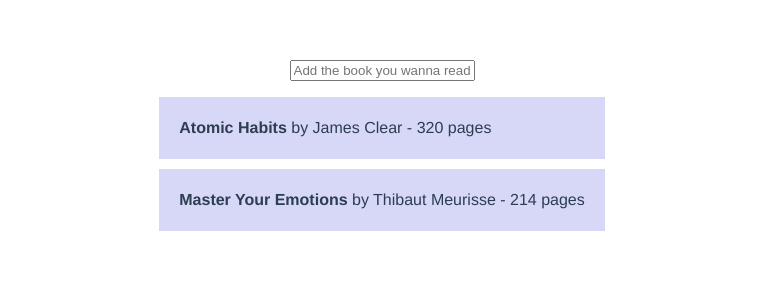
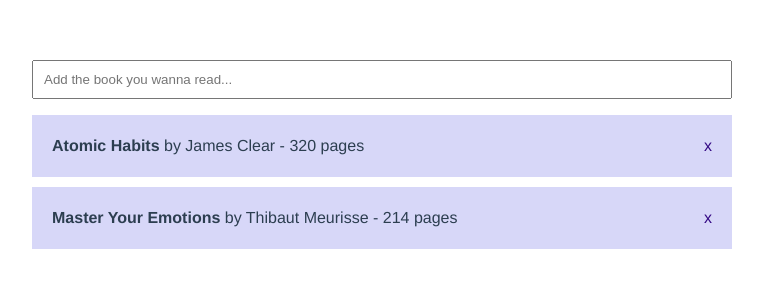
Before and after one commit to zaaraa-z/to-read-list, a Vue app: page / in a window 1280 px wide. Shown: the top 300 px of the page, without its empty margins (258-1021 px from the left). Built offline with nearby package versions, Linux system fonts and the light colour scheme.

Commit message:
add styles

```diff
--- a/src/App.vue
+++ b/src/App.vue
@@ -16,6 +16,10 @@
 </script>
 
 <style>
+* {
+  box-sizing: border-box;
+}
+
 #app {
   font-family: Avenir, Helvetica, Arial, sans-serif;
   -webkit-font-smoothing: antialiased;
--- a/src/components/BooksList.vue
+++ b/src/components/BooksList.vue
@@ -8,7 +8,7 @@
       <li v-for="(item, index) in books" :key="index">
         <p>
           <strong>{{ item.title }}</strong> by {{ item.author }} -
-          {{ item.pages }} pages
+          {{ item.pages }} pages <span>x</span>
         </p>
       </li>
     </ul>
@@ -39,20 +39,39 @@
 
 <style scoped>
 section {
+  width: 80%;
+  max-width: 700px;
   display: flex;
   flex-direction: column;
   justify-content: center;
   align-items: center;
+  margin: auto;
+}
+
+form {
+  width: 100%;
+}
+
+form input {
+  width: 100%;
+  padding: 10px;
 }
 
 ul {
+  width: 100%;
   list-style: none;
   text-align: left;
-  padding-left: 0;
+  padding: 0;
 }
 li {
   background-color: rgba(179, 179, 241, 0.529);
   padding: 6px 20px;
   margin-bottom: 10px;
 }
+
+span {
+  color: rgb(52, 9, 132);
+  float: right;
+  cursor: pointer;
+}
 </style>
```
